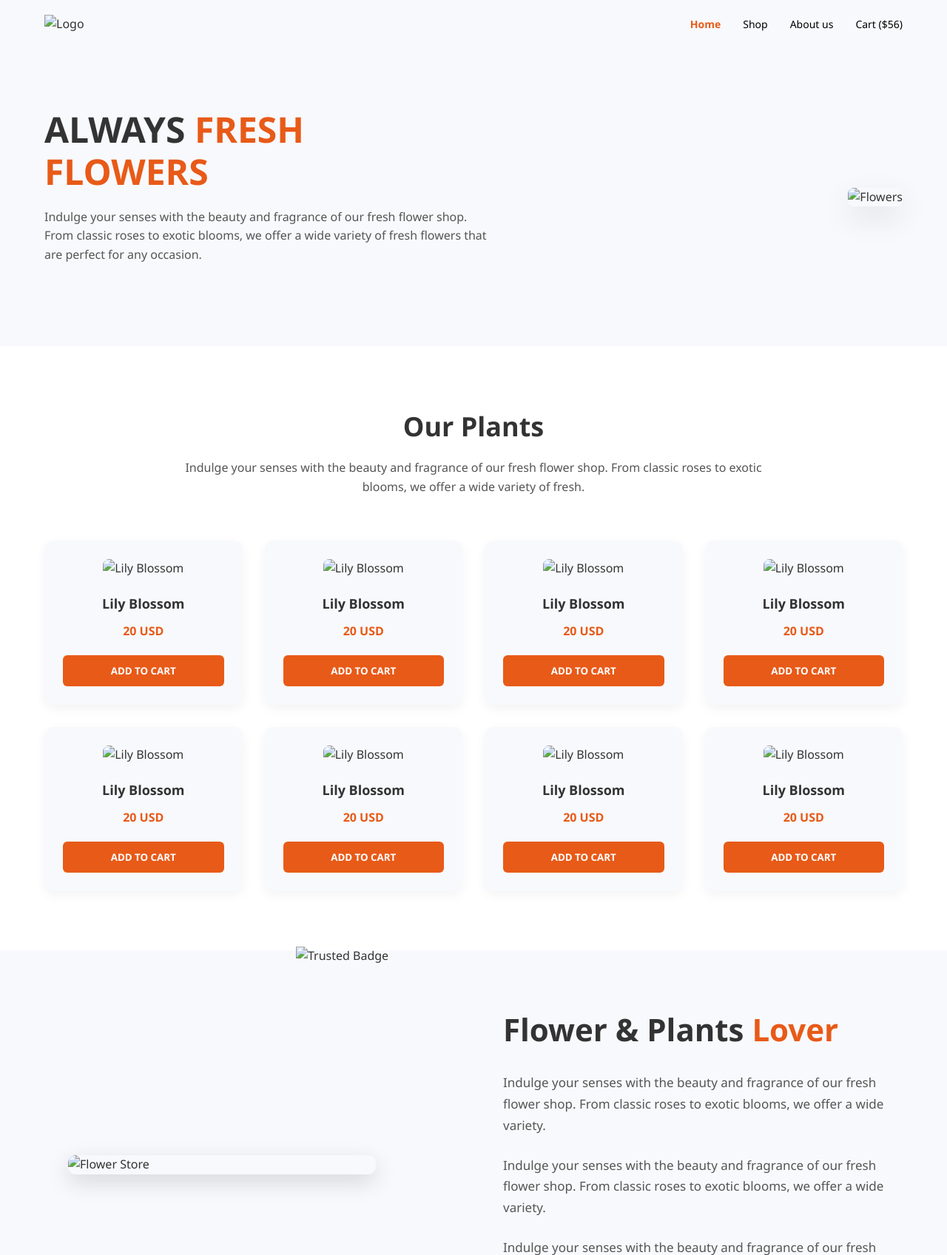
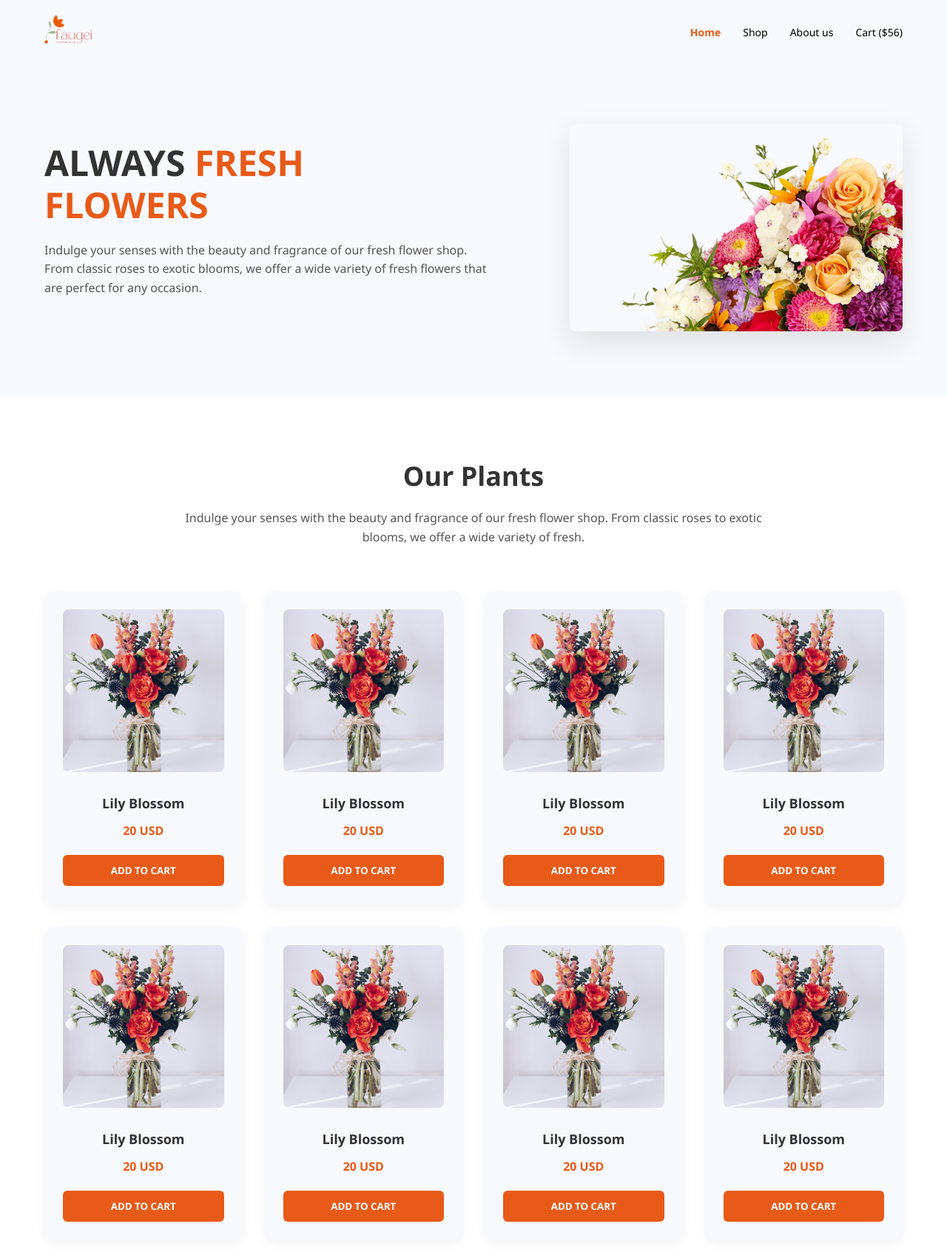
Before and after one commit to praneshtirtha/Flowershop, a plain HTML site: page index.html in a window 1280 px wide. Shown: the top 1697 px of the page at 74% size. Drawn offline with Linux system fonts and the light colour scheme; files whose address does not match are found by name.

Commit message:
Update index.html

```diff
--- a/index.html
+++ b/index.html
@@ -10,7 +10,7 @@
 
   <header class="navbar">
     <div class="logo">
-      <img src="./assets/logo.png" alt="Logo" />
+      <img src="logo.png" alt="Logo" />
     </div>
     <nav class="nav-links">
       <a href="#">Home</a>
@@ -28,7 +28,7 @@
     <p>Indulge your senses with the beauty and fragrance of our fresh flower shop. From classic roses to exotic blooms, we offer a wide variety of fresh flowers that are perfect for any occasion.</p>
   </div>
   <div class="hero-image">
-    <img src="./assets/hero-flower.png" alt="Flowers">
+    <img src="hero-flower.png" alt="Flowers">
   </div>
 </section>
 
@@ -45,7 +45,7 @@
     <div class="plants-grid">
 
       <div class="plant-item">
-        <img src="./assets/sample-flower-image.png" alt="Lily Blossom">
+        <img src="sample-flower-image.png" alt="Lily Blossom">
         <h3>Lily Blossom</h3>
         <p>20 USD</p>
         <button class="add-to-cart">ADD TO CART</button>
@@ -53,7 +53,7 @@
 
 
       <div class="plant-item">
-        <img src="./assets/sample-flower-image.png" alt="Lily Blossom">
+        <img src="sample-flower-image.png" alt="Lily Blossom">
         <h3>Lily Blossom</h3>
         <p>20 USD</p>
         <button class="add-to-cart">ADD TO CART</button>
@@ -61,7 +61,7 @@
 
 
       <div class="plant-item">
-        <img src="./assets/sample-flower-image.png" alt="Lily Blossom">
+        <img src="sample-flower-image.png" alt="Lily Blossom">
         <h3>Lily Blossom</h3>
         <p>20 USD</p>
         <button class="add-to-cart">ADD TO CART</button>
@@ -69,7 +69,7 @@
 
 
       <div class="plant-item">
-        <img src="./assets/sample-flower-image.png" alt="Lily Blossom">
+        <img src="sample-flower-image.png" alt="Lily Blossom">
         <h3>Lily Blossom</h3>
         <p>20 USD</p>
         <button class="add-to-cart">ADD TO CART</button>
@@ -77,7 +77,7 @@
 
 
       <div class="plant-item">
-        <img src="./assets/sample-flower-image.png" alt="Lily Blossom">
+        <img src="sample-flower-image.png" alt="Lily Blossom">
         <h3>Lily Blossom</h3>
         <p>20 USD</p>
         <button class="add-to-cart">ADD TO CART</button>
@@ -85,7 +85,7 @@
 
 
       <div class="plant-item">
-        <img src="./assets/sample-flower-image.png" alt="Lily Blossom">
+        <img src="sample-flower-image.png" alt="Lily Blossom">
         <h3>Lily Blossom</h3>
         <p>20 USD</p>
         <button class="add-to-cart">ADD TO CART</button>
@@ -93,7 +93,7 @@
 
 
       <div class="plant-item">
-        <img src="./assets/sample-flower-image.png" alt="Lily Blossom">
+        <img src="sample-flower-image.png" alt="Lily Blossom">
         <h3>Lily Blossom</h3>
         <p>20 USD</p>
         <button class="add-to-cart">ADD TO CART</button>
@@ -101,7 +101,7 @@
 
 
       <div class="plant-item">
-        <img src="./assets/sample-flower-image.png" alt="Lily Blossom">
+        <img src="sample-flower-image.png" alt="Lily Blossom">
         <h3>Lily Blossom</h3>
         <p>20 USD</p>
         <button class="add-to-cart">ADD TO CART</button>
@@ -113,8 +113,8 @@
   <section class="flower-lover-section">
     <div class="flower-container">
       <div class="flower-image-wrapper">
-        <img src="./assets/flower-store.png" alt="Flower Store" class="flower-main-image">
-        <img src="./assets/trusted-badge.png" alt="Trusted Badge" class="trust-badge">
+        <img src="flower-store.png" alt="Flower Store" class="flower-main-image">
+        <img src="trusted-badge.png" alt="Trusted Badge" class="trust-badge">
       </div>
       <div class="flower-content">
         <h2>Flower & Plants <span>Lover</span></h2>
@@ -142,14 +142,14 @@
   <div class="deals-container">
 
     <div class="deals-column">
-      <div class="deal-item" style="background-image: url('./assets/deal-bloom.png')">
+      <div class="deal-item" style="background-image: url('deal-bloom.png')">
         <div class="deal-content">
           <h3>40% Off | Bloom Plant</h3>
           <a href="#" class="shop-now">Shop Now</a>
         </div>
       </div>
 
-      <div class="deal-item" style="background-image: url('./assets/deal-ana.png')">
+      <div class="deal-item" style="background-image: url('deal-ana.png')">
         <div class="deal-content">
           <h3>30% Off | Ana Plant</h3>
           <a href="#" class="shop-now">Shop Now</a>
@@ -159,7 +159,7 @@
 
 
     <div class="deals-column">
-      <div class="deal-item tall" style="background-image: url('./assets/deal-zabo.png')">
+      <div class="deal-item tall" style="background-image: url('deal-zabo.png')">
         <div class="deal-content">
           <h3>25% Off | Zabo Plant</h3>
           <a href="#" class="shop-now">Shop Now</a>
@@ -187,7 +187,7 @@
   <div class="footer-container">
 
     <div class="footer-col logo-col">
-      <img src="./assets/logo.png" alt="Logo" class="footer-logo">
+      <img src="logo.png" alt="Logo" class="footer-logo">
       <p class="tagline">Include your senses with the<br>beauty and fragrance of<br>our fresh flower shop.</p>
     </div>
 
@@ -216,10 +216,10 @@
 
     <div class="footer-col social-col">
       <div class="social-icons">
-        <a href="#"><img src="./assets/icon-facebook.png" alt="Facebook"></a>
-        <a href="#"><img src="./assets/icon-linkedin.png" alt="LinkedIn"></a>
-        <a href="#"><img src="./assets/icon-twitter.png" alt="Twitter"></a>
-        <a href="#"><img src="./assets/icon-youtube.png" alt="YouTube"></a>
+        <a href="#"><img src="icon-facebook.png" alt="Facebook"></a>
+        <a href="#"><img src="icon-linkedin.png" alt="LinkedIn"></a>
+        <a href="#"><img src="icon-twitter.png" alt="Twitter"></a>
+        <a href="#"><img src="icon-youtube.png" alt="YouTube"></a>
 
   </div>
 </footer>
```
